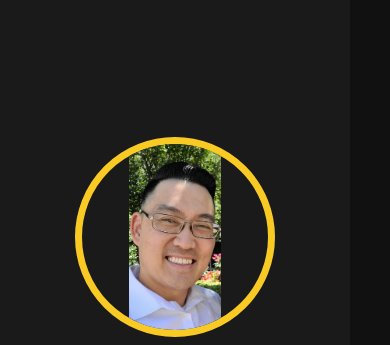
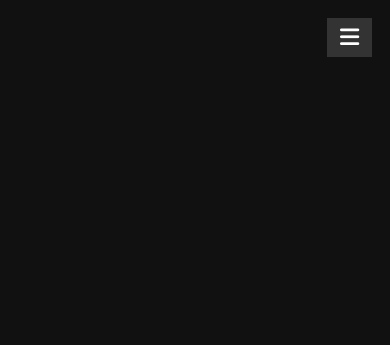
Before and after one commit to tchantha01/Portfolio, a plain HTML site: page index.html in a window 390 px wide. Shown: the top 345 px of the page. Drawn offline with nearby package versions, Linux system fonts and the light colour scheme; files whose address does not match are found by name.

Commit message:
trying different images/frames

```diff
--- a/index.html
+++ b/index.html
@@ -37,7 +37,7 @@
 
 </header>
 
-
+<div id="menu" class="fas fa-bars"></div>
 
 
 
--- a/script.js
+++ b/script.js
@@ -0,0 +1,7 @@
+$(document).ready(function(){
+
+    $('#menu').click(function(){
+        $(this).toggleClass('fa-times');
+    });
+
+});
--- a/style.css
+++ b/style.css
@@ -61,9 +61,9 @@ header{
 
 header .user img{
     height: 20rem;
-    width: 20rem;
-    border-radius: 50%;
-    object-fit: contain;
+    width: 12rem;
+    /* border-radius: 50%; */
+    object-fit: cover;
     margin-bottom: 1rem;
     border: .7rem solid #f9ca24;
 
@@ -104,3 +104,34 @@ header .navbar ul li a{
 header .navbar ul li a:hover{
     background: #f9ca24;
 }
+
+#menu{
+    position: fixed;
+    top: 2rem;
+    right: 2rem;
+    background: #333;
+    color: #fff;
+    cursor: pointer;
+    font-size: 2.5rem;
+    padding: 1rem 1.5rem;
+    z-index: 1000;
+    display: none;
+
+}
+
+
+@media (max-width: 1200px){
+    html{
+        font-size: 55%;
+    }
+}
+
+@media (max-width: 991px){
+    header{
+        left: -120%;
+    }
+
+    #menu{
+        display: block;
+    }
+}
```
Also changed, not shown: profile_pic2.jpg (added), 1 other file.
